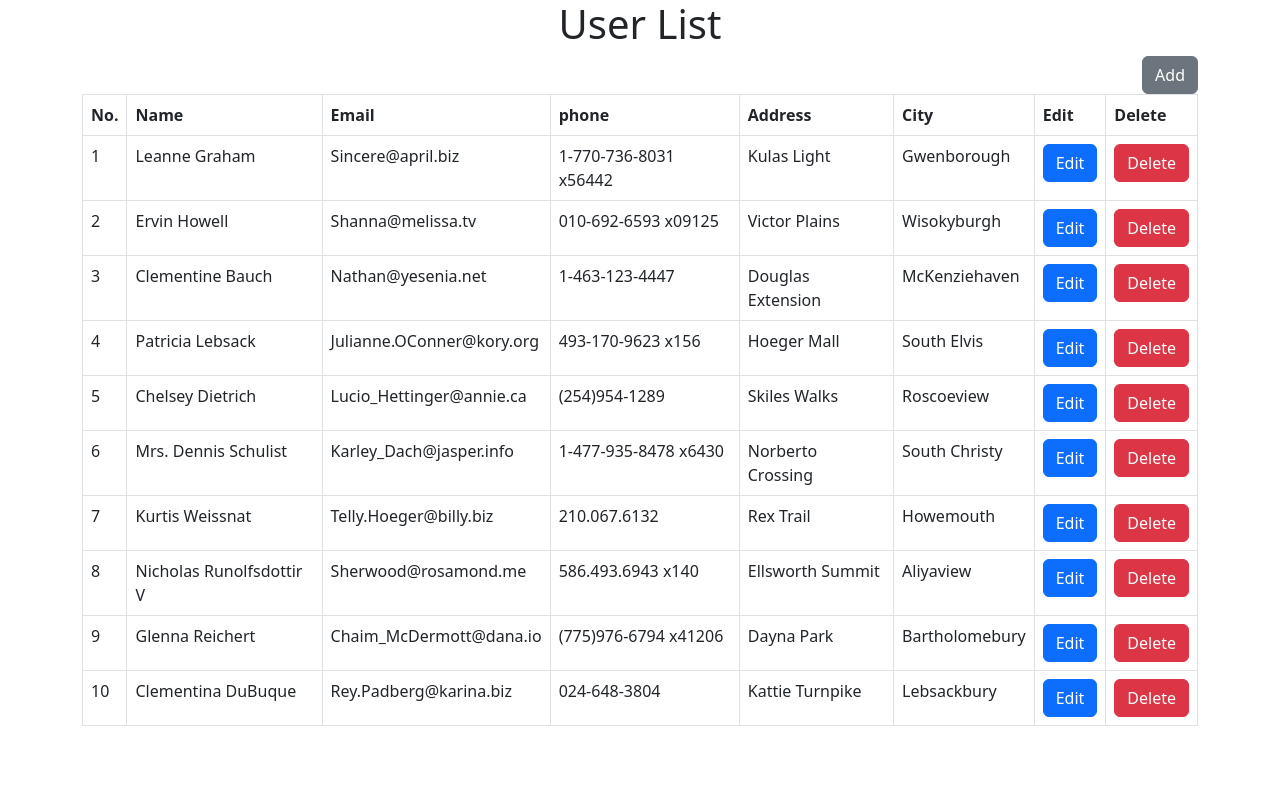
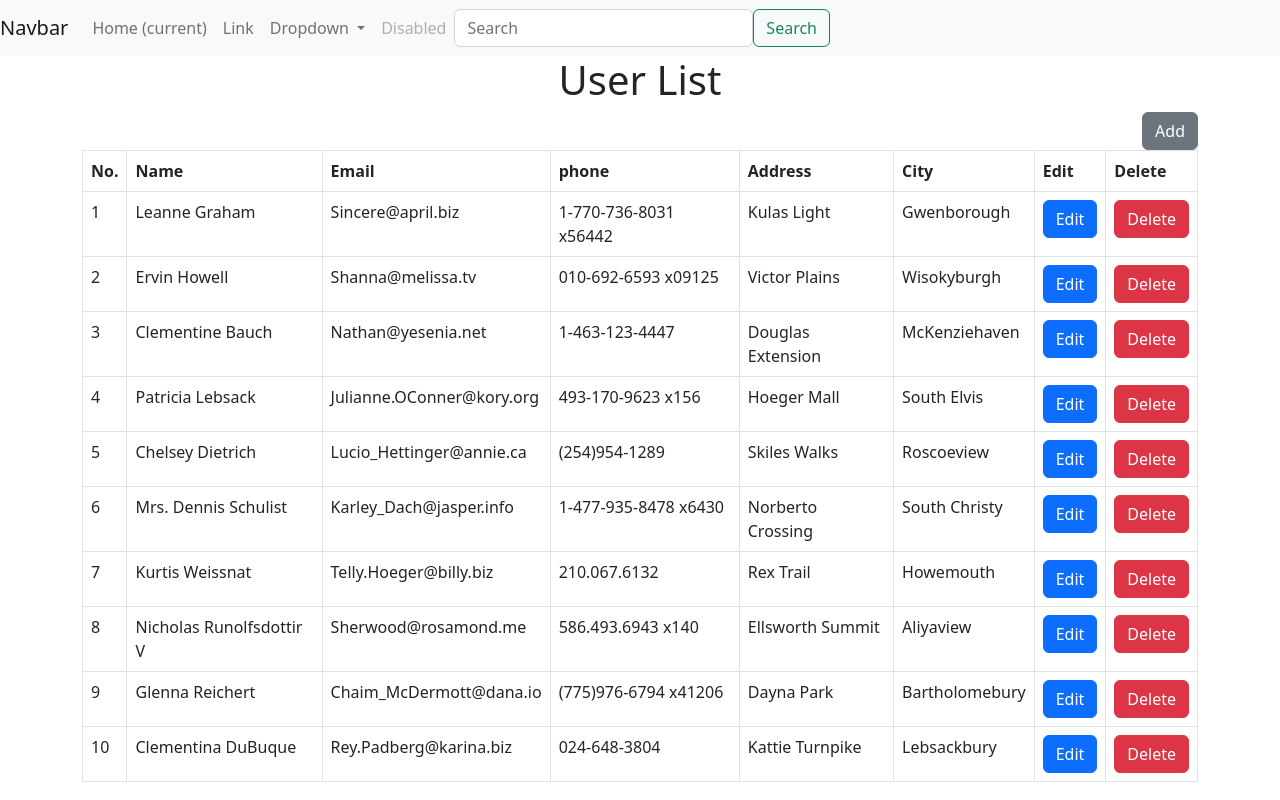
Before and after one commit to jaydipkumbhani/Angular-crud-table, an Angular app: page /user-list in a window 1280 px wide. Before the commit this address led to /. Built offline with nearby package versions, Linux system fonts and the light colour scheme.

Commit message:
manage user

```diff
--- a/src/app/app-routing.module.ts
+++ b/src/app/app-routing.module.ts
@@ -1,7 +1,15 @@
 import { NgModule } from '@angular/core';
 import { RouterModule, Routes } from '@angular/router';
+import { UserListComponent } from './users/list/user-list.component';
+import { ManageUserComponent } from './users/manage/user.component';
 
-const routes: Routes = [];
+const routes: Routes = [
+  { path: 'user-list', component: UserListComponent },
+  { path: 'add-user', component: ManageUserComponent },
+  { path: '', redirectTo: "user-list", pathMatch: "full" },
+  { path: '**', redirectTo: "user-list" }
+
+];
 
 @NgModule({
   imports: [RouterModule.forRoot(routes)],
--- a/src/app/app.component.html
+++ b/src/app/app.component.html
@@ -1,3 +1,38 @@
+<nav class="navbar navbar-expand-lg navbar-light bg-light">
+    <a class="navbar-brand" href="#">Navbar</a>
+    <button class="navbar-toggler" type="button" data-toggle="collapse" data-target="#navbarSupportedContent" aria-controls="navbarSupportedContent" aria-expanded="false" aria-label="Toggle navigation">
+      <span class="navbar-toggler-icon"></span>
+    </button>
+
+    <div class="collapse navbar-collapse" id="navbarSupportedContent">
+        <ul class="navbar-nav mr-auto">
+            <li class="nav-item active">
+                <a class="nav-link" href="#">Home <span class="sr-only">(current)</span></a>
+            </li>
+            <li class="nav-item">
+                <a class="nav-link" href="#">Link</a>
+            </li>
+            <li class="nav-item dropdown">
+                <a class="nav-link dropdown-toggle" href="#" id="navbarDropdown" role="button" data-toggle="dropdown" aria-haspopup="true" aria-expanded="false">
+            Dropdown
+          </a>
+                <div class="dropdown-menu" aria-labelledby="navbarDropdown">
+                    <a class="dropdown-item" href="#">Action</a>
+                    <a class="dropdown-item" href="#">Another action</a>
+                    <div class="dropdown-divider"></div>
+                    <a class="dropdown-item" href="#">Something else here</a>
+                </div>
+            </li>
+            <li class="nav-item">
+                <a class="nav-link disabled" href="#">Disabled</a>
+            </li>
+        </ul>
+        <!-- <form class="form-inline  my-2 my-lg-0"> -->
+        <input class="form-control mr-sm-2 w-25" type="search" placeholder="Search" aria-label="Search">
+        <button class="btn btn-outline-success my-2 my-sm-0" type="submit">Search</button>
+        <!-- </form> -->
+    </div>
+</nav>
 <div class="container">
-    <app-user-list></app-user-list>
+    <router-outlet></router-outlet>
 </div>
--- a/src/app/app.component.ts
+++ b/src/app/app.component.ts
@@ -1,6 +1,4 @@
 import { Component, OnInit } from '@angular/core';
-import { Observable } from 'rxjs';
-import { Detail, UserService } from './user.service';
 
 @Component({
   selector: 'app-root',
--- a/src/app/users/list/user-list.component.html
+++ b/src/app/users/list/user-list.component.html
@@ -1,6 +1,6 @@
 <h1 class="text-center">User List</h1>
 <div class="text-end">
-  <button class="btn btn-secondary">Add</button>
+    <button class="btn btn-secondary" [routerLink]="['/add-user']">Add</button>
 </div>
 <table class="table table-bordered">
     <thead>
--- /dev/null
+++ b/src/app/users/manage/user.component.css
@@ -0,0 +1,21 @@
+.container {
+    border: 1px solid black;
+    background-color: cadetblue;
+    position: absolute;
+    top: 50%;
+    left: 50%;
+    transform: translate(-50%, -50%);
+    width: 800px;
+    padding: 12px;
+    border-radius: 25px;
+}
+
+.required::after {
+    content: "*";
+    color: red;
+}
+
+.form-floating>.form-select {
+    padding-top: 0.725rem;
+    padding-bottom: 0.725rem;
+}
--- /dev/null
+++ b/src/app/users/manage/user.component.html
@@ -0,0 +1,21 @@
+<form [formGroup]="myForm" (ngSubmit)="onSubmit(myForm)">
+    <div>
+        <label>
+        Name:
+        <input formControlName="name" placeholder="Your name">
+      </label>
+    </div>
+    <div>
+        <label>
+        Email:
+        <input formControlName="email" placeholder="Your email">
+      </label>
+    </div>
+    <div>
+        <label>
+        Message:
+        <input formControlName="message" placeholder="Your message">
+      </label>
+    </div>
+    <button type="submit">Send</button>
+</form>
--- /dev/null
+++ b/src/app/users/manage/user.component.ts
@@ -0,0 +1,27 @@
+import { Component, OnInit } from '@angular/core';
+import { FormBuilder, FormControl, FormGroup, Validators } from '@angular/forms';
+
+@Component({
+    selector: 'app-manage-user',
+    templateUrl: 'user.component.html',
+    styleUrls:['user.component.css']
+})
+
+export class ManageUserComponent implements OnInit {
+  myForm: FormGroup;
+
+  ngOnInit() {
+    this.myForm = new FormGroup({
+      name: new FormControl('Sammy'),
+      email: new FormControl(''),
+      message: new FormControl('')
+    });
+  }
+
+  onSubmit(form: FormGroup) {
+    console.log('Valid?', form.valid); // true or false
+    console.log('Name', form.value.name);
+    console.log('Email', form.value.email);
+    console.log('Message', form.value.message);
+  }
+}
```
Also changed, not shown: src/app/app.module.ts (+9 -2 lines). Lines whose indentation alone changed are shown as unchanged.
